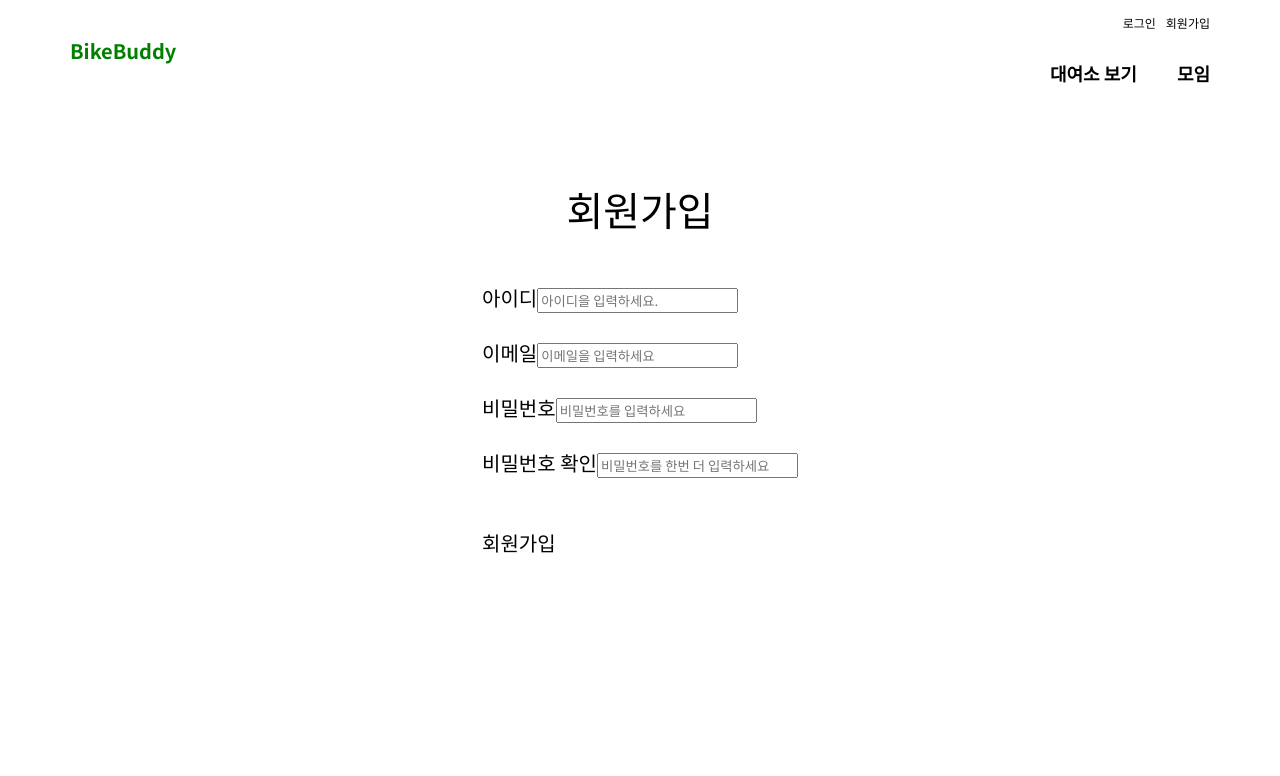
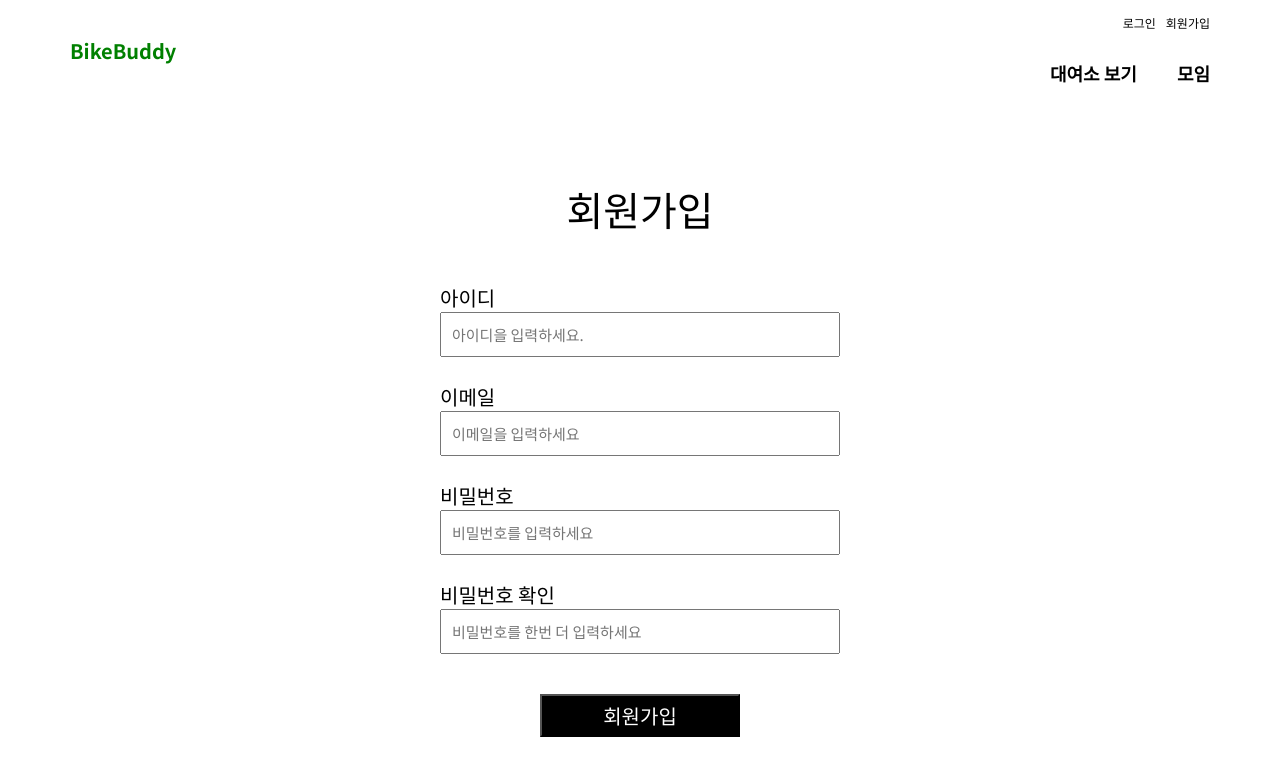
Before and after one commit to ys9494/bike-buddy, a React (Create React App) app: page /signup in a window 1280 px wide. Shown: the top 776 px of the page. Built offline with nearby package versions, Linux system fonts and the light colour scheme.

Commit message:
feat: signup_css

```diff
--- a/src/pages/LoginPage/Login.js
+++ b/src/pages/LoginPage/Login.js
@@ -1,17 +1,18 @@
-import React, { useRef, useState } from "react";
+import React, {
+  useRef,
+  useState,
+  // , useNavigate
+} from "react";
 // import { useCallback } from "react";
-import {
-  LoginWrapper,
-  LoginForm,
-  InputWrapper,
-  LoginButton,
-} from "./login-styled";
+import { LoginWrapper, LoginForm, InputWrapper } from "./login-styled";
+import { Link } from "react-router-dom";
 
 const Login = () => {
   const [email, setEmail] = useState("");
   const [password, setPassword] = useState("");
 
   const passwordRef = useRef();
+  // const navigate = useNavigate();
 
   return (
     <>
@@ -20,6 +21,7 @@ const Login = () => {
         <LoginForm>
           <InputWrapper>
             <label>이메일</label>
+            <br />
             <input
               type="email"
               required
@@ -30,6 +32,7 @@ const Login = () => {
           </InputWrapper>
           <InputWrapper>
             <label>비밀번호</label>
+            <br />
             <input
               type="password"
               required
@@ -39,7 +42,14 @@ const Login = () => {
               placeholder="비밀번호를 입력하세요"
             />
           </InputWrapper>
-          <LoginButton>로그인</LoginButton>
+          <button
+            onClick={function handleClick() {
+              alert("로그인되었습니다.");
+            }}
+          >
+            <Link to="../main" style={{ textDecoration: "none" }}></Link>
+            로그인
+          </button>
         </LoginForm>
       </LoginWrapper>
     </>
--- a/src/pages/LoginPage/login-styled.js
+++ b/src/pages/LoginPage/login-styled.js
@@ -15,14 +15,27 @@ export const LoginWrapper = styled.div`
 export const LoginForm = styled.form`
   margin-top: 20px;
   font-size: 20px;
-  label {
+  flex-direction: column;
+
+  button {
+    background-color: black;
+    color: white;
+    margin: 40px;
+    font-size: 20px;
+    padding: 5px 20px;
+    align-items: center; ///적용안됨 >> 로그인버튼 중간으로
   }
 `;
 
 export const InputWrapper = styled.div`
   margin-top: 25px;
+  label {
+    flex-direction: column;
+  }
+  input {
+    //이메일이랑 이메일칸이랑 줄바꿈하기 '<br/>'로 처리?
+    padding: 10px;
+    font-size: 15px;
+    width: 100px;
+  }
 `;
-
-export const LoginButton = styled.button`
-  margin-top: 50px;
-`;
--- a/src/pages/SignupPage/Signup.js
+++ b/src/pages/SignupPage/Signup.js
@@ -1,10 +1,6 @@
 import React from "react"; // ,{ useState }
-import {
-  SignupWrapper,
-  SignupForm,
-  InputWrapper,
-  SignupButton,
-} from "./signup-styled";
+import { SignupWrapper, SignupForm, InputWrapper } from "./signup-styled";
+import { Link } from "react-router-dom";
 
 const Signup = () => {
   // const [name, setName] = useState("");
@@ -18,6 +14,7 @@ const Signup = () => {
       <SignupForm>
         <InputWrapper>
           <label>아이디</label>
+          <br />
           <input
             // type="ID"
             // required
@@ -28,6 +25,7 @@ const Signup = () => {
         </InputWrapper>
         <InputWrapper>
           <label>이메일</label>
+          <br />
           <input
             type="text"
             required
@@ -39,6 +37,7 @@ const Signup = () => {
         </InputWrapper>
         <InputWrapper>
           <label>비밀번호</label>
+          <br />
           <input
             type="password"
             required
@@ -49,6 +48,7 @@ const Signup = () => {
         </InputWrapper>
         <InputWrapper>
           <label>비밀번호 확인</label>
+          <br />
           <input
             type="password"
             required
@@ -58,7 +58,14 @@ const Signup = () => {
             placeholder="비밀번호를 한번 더 입력하세요"
           />
         </InputWrapper>
-        <SignupButton>회원가입</SignupButton>
+        <button
+          onClick={function handleClick() {
+            alert("로그인되었습니다.");
+          }}
+        >
+          <Link to="../main" style={{ textDecoration: "none" }}></Link>
+          회원가입
+        </button>
       </SignupForm>
     </SignupWrapper>
   );
--- a/src/pages/SignupPage/signup-styled.js
+++ b/src/pages/SignupPage/signup-styled.js
@@ -12,15 +12,28 @@ export const SignupWrapper = styled.div`
   }
 `;
 
-export const SignupForm = styled.div`
+export const SignupForm = styled.form`
   margin-top: 20px;
   font-size: 20px;
+  flex-direction: column;
+  display: flex;
+  align-items: center;
+
+  button {
+    background-color: black;
+    color: white;
+    margin-top: 40px;
+    font-size: 20px;
+    padding: 5px 20px;
+    width: 200px;
+  }
 `;
 
 export const InputWrapper = styled.div`
   margin-top: 25px;
+  input {
+    padding: 10px;
+    font-size: 15px;
+    width: 400px;
+  }
 `;
-
-export const SignupButton = styled.div`
-  margin-top: 50px;
-`;
```
